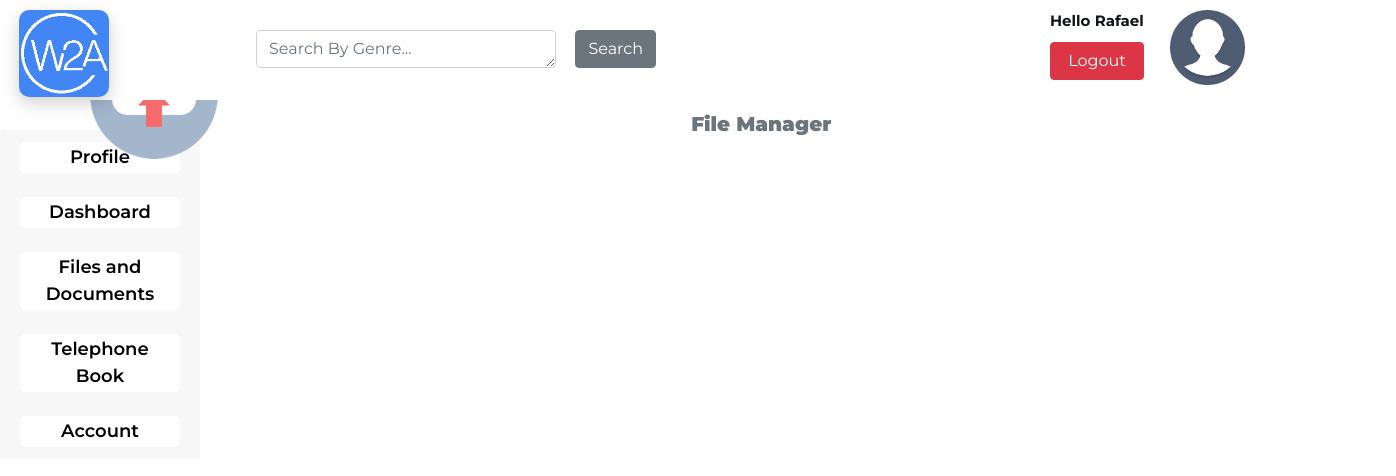
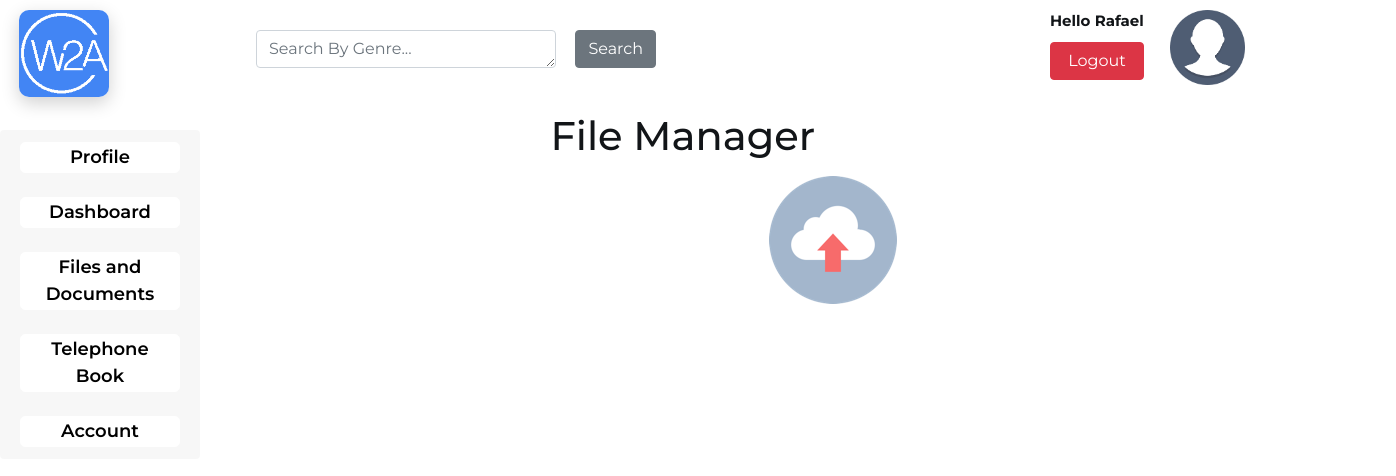
Before and after one commit to RafaelSchuster/W2ABooks---CRM, a React (Create React App) app: page /#/file_manager in a window 1280 px wide. Shown: the top 476 px of the page, 1396 px wide, since content can reach past the window. Built offline with nearby package versions, Linux system fonts and the light colour scheme; some icons are missing.

Commit message:
Same, Corrected Bug

```diff
--- a/src/Components/FileManager.jsx
+++ b/src/Components/FileManager.jsx
@@ -6,7 +6,7 @@ import Upload from '../images/upload.png';
 function FileManager() {
     return (
         <>
-            <h1 className="file-manager-header boldening">File Manager</h1>
+            <h1 className="file-manager-header boldenings">File Manager</h1>
             <Container className="file-manager-container">
                 <Row>
                     <Col>
--- a/src/Components/Reminders.jsx
+++ b/src/Components/Reminders.jsx
@@ -50,7 +50,7 @@ class Reminders extends React.Component {
 
     render() {
         return (
-            <div className="reminders-main-div">
+            <div>
                 <MyForm onAddNote={newNote => this.handleNewNotes(newNote)} />
                 <NotesList notes={this.state.notes}
                     onNoteDelete={date => this.handleDeletes(date)}
--- a/src/Styles/FileManager.css
+++ b/src/Styles/FileManager.css
@@ -1,14 +1,13 @@
 .file-manager-header {
     position: absolute;
     top: 14%;
-    left: 54%;
-    color: #6C757D !important;
-    font-weight: 900;
+    left: 43%;
 }
 
 .file-manager-container {
-    position: relative;
-    top: 15%;
+    position: absolute;
+    top: 20%;
+    left: 20%;
 }
 
 .upload-icon {
```
